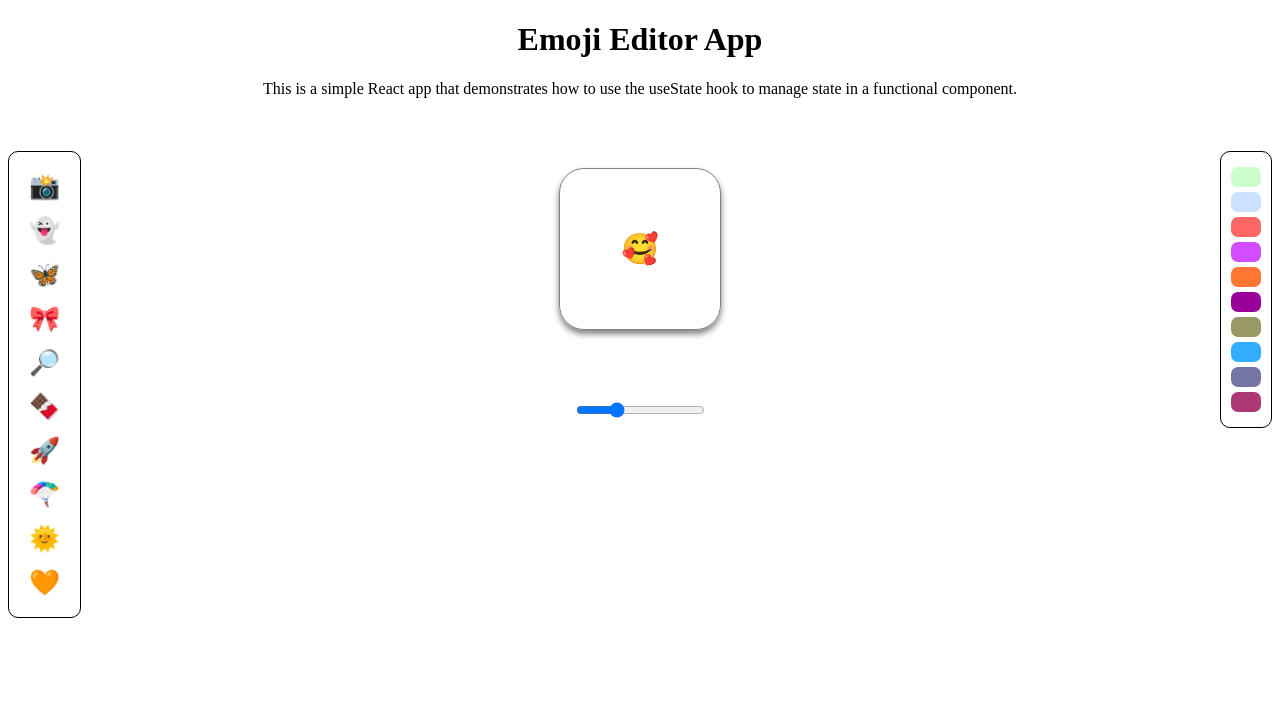
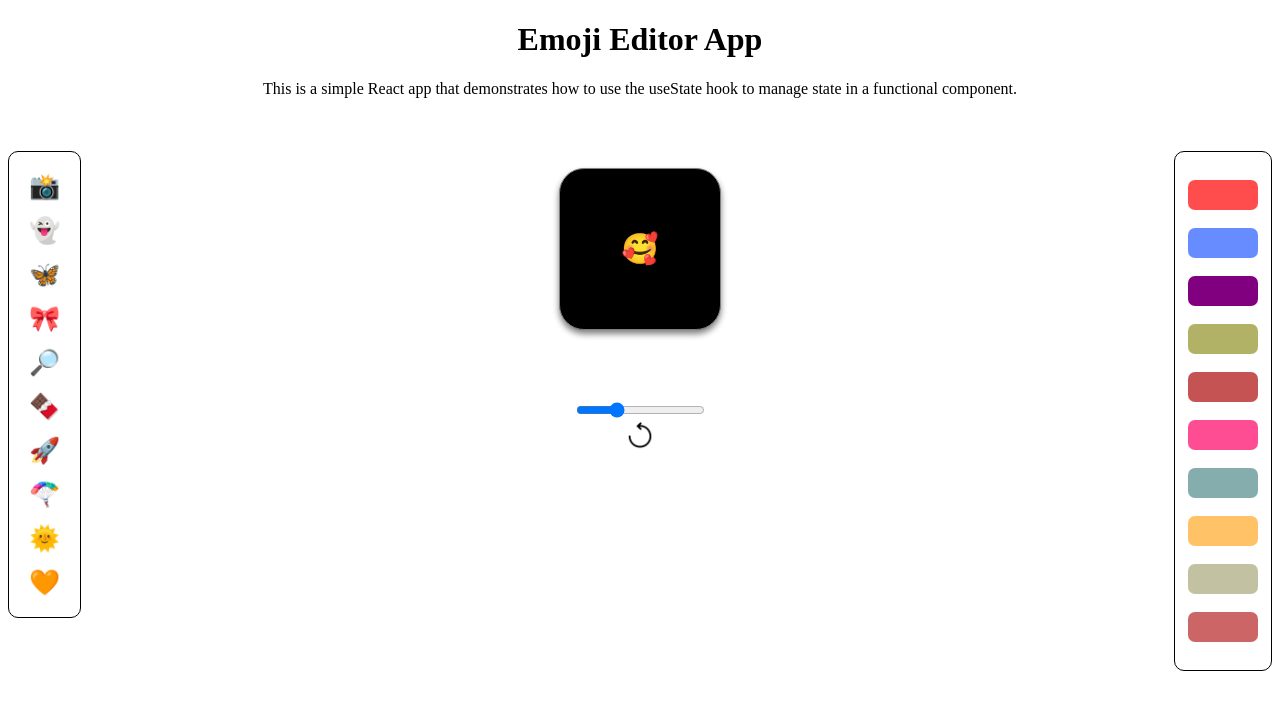
Before and after one commit to SrushtiWanjari/Emoji-Editor-App, a React (Vite) app in the folder Emoji-Editor-App/: page / in a window 1280 px wide. Shown: the top 710 px of the page. Built offline with nearby package versions, Linux system fonts and the light colour scheme.

Commit message:
color picker added

```diff
--- a/Emoji-Editor-App/src/Home/Home.css
+++ b/Emoji-Editor-App/src/Home/Home.css
@@ -30,8 +30,13 @@
     display: flex;
     justify-content: center;
 }
+.angle-img{
+ height: 30px;
+ display: block;
+ margin: 0 auto;
+}
 .color-picker{
-   width: fit-content;
+  width: fit-content;
   border: 1px solid black;
   padding: 10px 5px;
   border-radius: 10px;
--- a/Emoji-Editor-App/src/Home/Home.jsx
+++ b/Emoji-Editor-App/src/Home/Home.jsx
@@ -1,12 +1,14 @@
 import { useState } from "react";
 import "./Home.css";
 import EmojiButton from "../components/EmojiButton/EmojiButton";
+import ImgRotate from "../Home/rotate.png";
 import ColorButton from "../components/ColorButton/ColorButton";
 
 function Home() {
   const [emoji, setEmoji] = useState("🥰");
   const [emojiSize, setEmojiSize] = useState("30");
-  const [color, setColor] = useState("#000");
+  const [angle, setAngle] = useState("0");
+  const [bgColor, setBgColor] = useState("#000");
 
   return (
     <div className="container">
@@ -17,8 +19,8 @@ function Home() {
         hook to manage state in a functional component.{" "}
       </p>
 
-      <div className="main-emoji-box" style={{ fontSize: `${emojiSize}px` }}>
-        {emoji}
+      <div className="main-emoji-box" style={{ fontSize: `${emojiSize}px`, backgroundColor: bgColor }}>
+        <span style={{ transform: `rotate(${angle}deg)` }}>{emoji}</span>
       </div>
 
       <div className="emoji-range">
@@ -31,6 +33,10 @@ function Home() {
           }}
           value={emojiSize}
         />
+      </div>
+
+      <div className="angle-container">
+        <img src={ImgRotate} alt="rotate" height="20px"  className="angle-img"/>
       </div>
 
       <div className="emoji-picker">
@@ -46,18 +52,17 @@ function Home() {
         <EmojiButton emoji={"🧡"} setEmoji={setEmoji} />
       </div>
 
-
       <div className="color-picker">
-        <ColorButton color={"#ccffcc"} setColor={setColor} />
-        <ColorButton color={"#cce0ff"} setColor={setColor} />
-        <ColorButton color={" #ff6666"} setColor={setColor} />
-        <ColorButton color={" #d24dff"} setColor={setColor} />
-        <ColorButton color={" #ff7733"} setColor={setColor} />
-        <ColorButton color={" #990099"} setColor={setColor} />
-        <ColorButton color={" #999966"} setColor={setColor} />
-        <ColorButton color={"#33adff"} setColor={setColor} />
-        <ColorButton color={"#7575a3"} setColor={setColor} />
-        <ColorButton color={" #ac3973"} setColor={setColor} />
+        <ColorButton bgColor={"#ff4d4d"} setBgColor={setBgColor} />
+        <ColorButton bgColor={"#668cff"} setBgColor={setBgColor} />
+        <ColorButton bgColor={" #800080"} setBgColor={setBgColor} />
+        <ColorButton bgColor={"#b2b266"} setBgColor={setBgColor} />
+        <ColorButton bgColor={"#c65353"} setBgColor={setBgColor} />
+        <ColorButton bgColor={"#ff4d94"} setBgColor={setBgColor} />
+        <ColorButton bgColor={"#85adad"} setBgColor={setBgColor} />
+        <ColorButton bgColor={"#ffc266"} setBgColor={setBgColor} />
+        <ColorButton bgColor={"#c2c2a3"} setBgColor={setBgColor} />
+        <ColorButton bgColor={"#cc6666"} setBgColor={setBgColor} />
       </div>
     </div>
   );
--- a/Emoji-Editor-App/src/components/ColorButton/ColorButton.css
+++ b/Emoji-Editor-App/src/components/ColorButton/ColorButton.css
@@ -1,9 +1,8 @@
-.color {
-  font-size: 30px;
+.color{
+  height: 20px;
+  width: 50px;
   padding: 5px 10px;
-  margin: 5px;
+  margin: 18px 8px;
   cursor: pointer;
   border-radius: 7px;
-  height: 10px;
-  width: 10px;
 }
--- a/Emoji-Editor-App/src/components/ColorButton/ColorButton.jsx
+++ b/Emoji-Editor-App/src/components/ColorButton/ColorButton.jsx
@@ -1,15 +1,15 @@
+import React from "react";
 import "./ColorButton.css";
 
-function ColorButton({ color, setColor }) {
+function ColorButton({ bgColor, setBgColor }) {
   return (
     <div
       className="color"
       onClick={() => {
-        setColor(color);
+        setBgColor(bgColor);
       }}
-      style={{backgroundColor: color}}
-    >
-    </div>
+      style={{ backgroundColor: bgColor }}
+    ></div>
   );
 }
 
```
Also changed, not shown: Emoji-Editor-App/src/Home/rotate.png (added).
